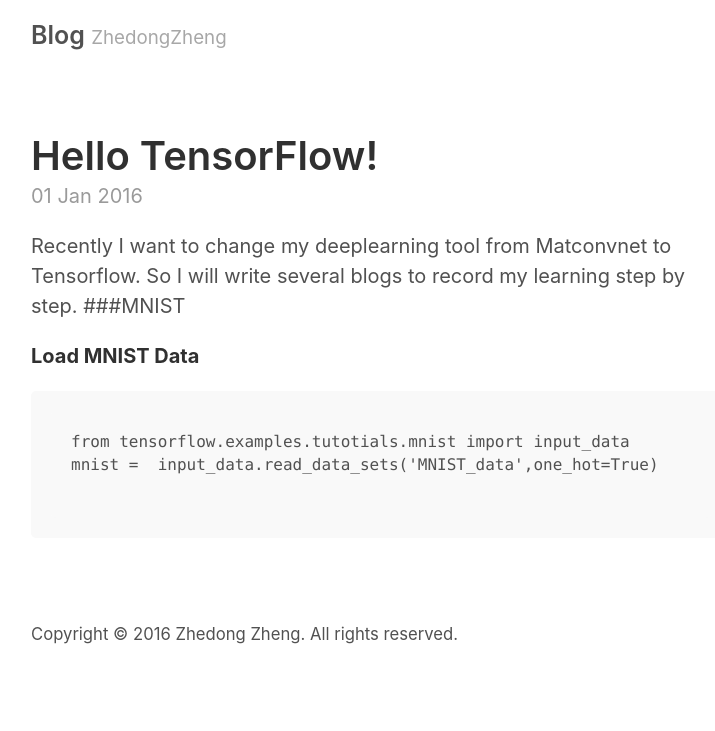
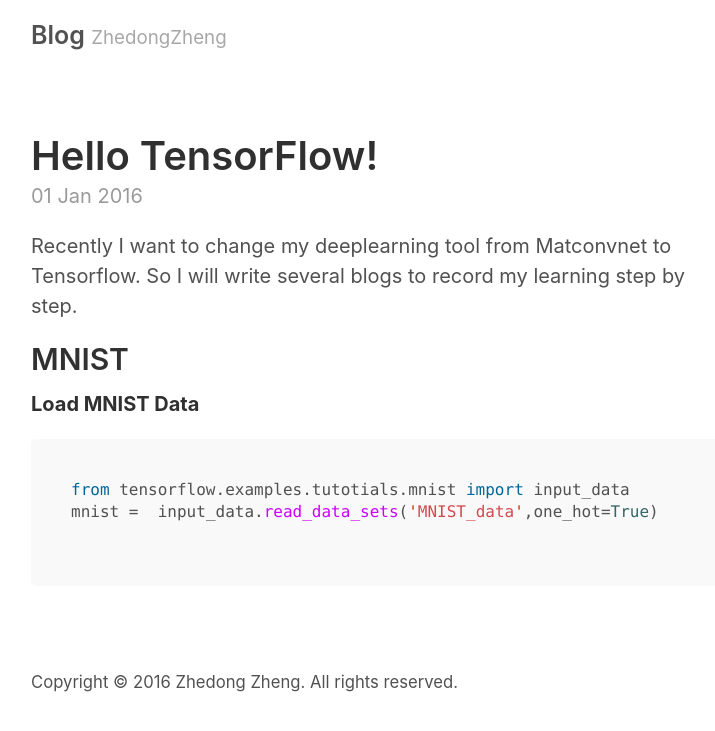
Before and after one commit to layumi/Zhedong-Zheng-blog, a Jekyll site: the page built from _posts/2016-01-01-Hello-World.md, in a window 1280 px wide. Shown: the top 731 px of the page, without its empty margins (259-974 px from the left). Built offline with Jekyll 4.4.1, drawn with Linux system fonts in a browser that asks for light colours.

Commit message:
add blog

````diff
--- a/_posts/2016-01-01-Hello-World.md
+++ b/_posts/2016-01-01-Hello-World.md
@@ -3,11 +3,12 @@
 title: Hello TensorFlow!
 ---
 Recently I want to change my deeplearning tool from Matconvnet to Tensorflow. So I will write several blogs to record my learning step by step.
-###MNIST
+
+## MNIST
 
 **Load MNIST Data**
 
-```
+```python
 from tensorflow.examples.tutotials.mnist import input_data
 mnist =  input_data.read_data_sets('MNIST_data',one_hot=True)
 
````
